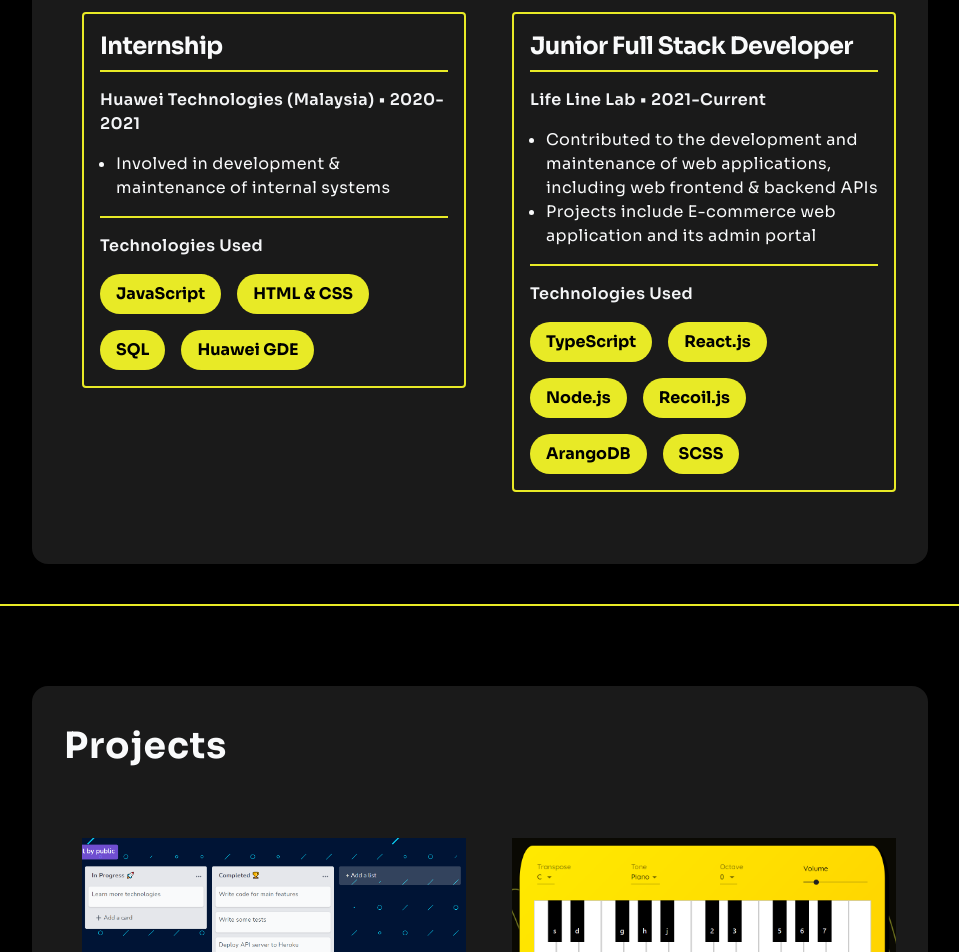
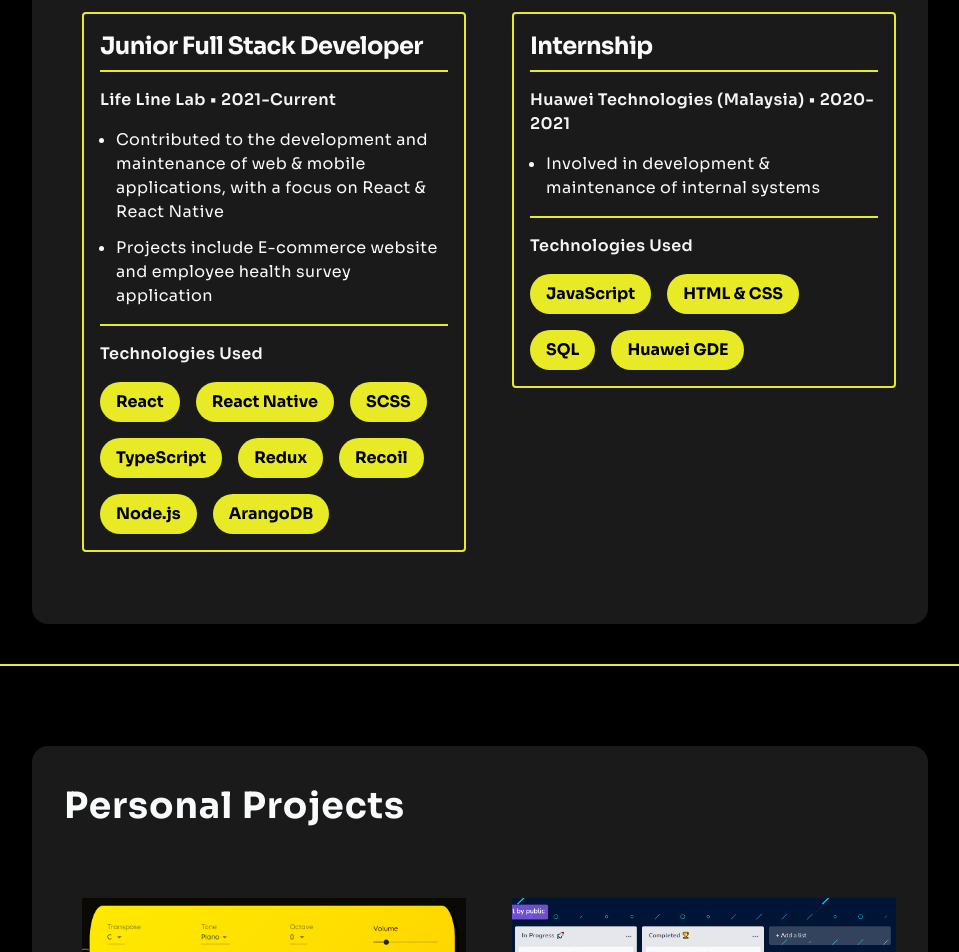
Before and after one commit to zhanlun/zhanlun.github.io, a React (Create React App) app: page /#experience in a window 1280 px wide. Shown: the part 1820-2772 px from the top of the page, without its empty margins (48-1007 px from the left). Built offline with nearby package versions, Linux system fonts and the light colour scheme.

Commit message:
Update data

```diff
--- a/src/data/experience.js
+++ b/src/data/experience.js
@@ -1,5 +1,17 @@
 module.exports = {
   experienceData: [
+    {
+      title: 'Junior Full Stack Developer',
+      subtitle: 'Life Line Lab • 2021-Current',
+      listItems: [
+        'Contributed to the development and maintenance of web & mobile applications, with a focus on React & React Native',
+        'Projects include E-commerce website and employee health survey application',
+      ],
+      bottomSubtitle: 'Technologies Used',
+      bottomListItems: [
+        'React', 'React Native', 'SCSS', 'TypeScript', 'Redux', 'Recoil', 'Node.js', 'ArangoDB',
+      ]
+    },
     {
       title: 'Internship',
       subtitle: 'Huawei Technologies (Malaysia) • 2020-2021',
@@ -22,17 +34,5 @@
     //     'Python', 'SQL',
     //   ]
     // },
-    {
-      title: 'Junior Full Stack Developer',
-      subtitle: 'Life Line Lab • 2021-Current',
-      listItems: [
-        'Contributed to the development and maintenance of web applications, including web frontend & backend APIs',
-        'Projects include E-commerce web application and its admin portal',
-      ],
-      bottomSubtitle: 'Technologies Used',
-      bottomListItems: [
-        'TypeScript', 'React.js', 'Node.js', 'Recoil.js', 'ArangoDB', 'SCSS'
-      ]
-    },
   ]
 }
--- a/src/data/navbarLinks.js
+++ b/src/data/navbarLinks.js
@@ -22,7 +22,7 @@
   },
   {
     id: 'projects',
-    title: 'Projects',
+    title: 'Personal Projects',
     component: ProjectsSection,
   },
   {
--- a/src/data/projects.js
+++ b/src/data/projects.js
@@ -1,5 +1,24 @@
 module.exports = {
   projectsData: [
+    {
+      img: './img/piano.png',
+      title: 'Piano App',
+      subtitle: 'A piano app with multiple features',
+      linkListItems: [
+        {
+          text: 'Demo',
+          url: 'https://zhanlun.github.io/piano'
+        },
+        {
+          text: 'Source Code',
+          url: 'https://github.com/zhanlun/piano'
+        },
+      ],
+      bottomSubtitle: 'Technologies Used',
+      bottomListItems: [
+        'React', 'Web Audio API', 'CSS'
+      ]
+    },
     {
       img: './img/task.png',
       title: 'Task Management App',
@@ -24,25 +43,6 @@
       ]
     },
     {
-      img: './img/piano.png',
-      title: 'Piano App',
-      subtitle: 'A piano app with multiple features',
-      linkListItems: [
-        {
-          text: 'Demo',
-          url: 'https://zhanlun.github.io/piano'
-        },
-        {
-          text: 'Source Code',
-          url: 'https://github.com/zhanlun/piano'
-        },
-      ],
-      bottomSubtitle: 'Technologies Used',
-      bottomListItems: [
-        'React', 'Web Audio API', 'CSS'
-      ]
-    },
-    {
       img: './img/portfolio.png',
       title: 'My Personal Website',
       subtitle: 'This website. Designed & developed by me',
@@ -57,28 +57,28 @@
         'React', 'Tailwind CSS',
       ]
     },
-    {
-      img: './img/library.png',
-      title: 'Library Management System',
-      subtitle: 'A demo project of library management system',
-      linkListItems: [
-        {
-          text: 'Demo',
-          url: 'https://zlun-library-management.netlify.app',
-        },
-        {
-          text: 'Source Code (Front-end)',
-          url: 'https://github.com/zhanlun/react-admin-library-management'
-        },
-        {
-          text: 'Source Code (Back-end)',
-          url: 'https://github.com/zhanlun/spring-demo-library-management'
-        },
-      ],
-      bottomSubtitle: 'Technologies Used',
-      bottomListItems: [
-        'Java', 'Spring Boot', 'React Admin',
-      ]
-    },
+    // {
+    //   img: './img/library.png',
+    //   title: 'Library Management System',
+    //   subtitle: 'A demo project of library management system',
+    //   linkListItems: [
+    //     {
+    //       text: 'Demo',
+    //       url: 'https://zlun-library-management.netlify.app',
+    //     },
+    //     {
+    //       text: 'Source Code (Front-end)',
+    //       url: 'https://github.com/zhanlun/react-admin-library-management'
+    //     },
+    //     {
+    //       text: 'Source Code (Back-end)',
+    //       url: 'https://github.com/zhanlun/spring-demo-library-management'
+    //     },
+    //   ],
+    //   bottomSubtitle: 'Technologies Used',
+    //   bottomListItems: [
+    //     'Java', 'Spring Boot', 'React Admin',
+    //   ]
+    // },
   ]
 }
--- a/src/data/skills.js
+++ b/src/data/skills.js
@@ -1,8 +1,9 @@
 module.exports = {
   skillsData: [
+    'React',
+    'React Native',
     'JavaScript',
     'TypeScript',
-    'React.js',
     'Node.js',
     'SCSS',
     'Python',
--- a/src/pageSections/AboutSection.js
+++ b/src/pageSections/AboutSection.js
@@ -13,8 +13,9 @@
         About
       </SectionTitle>
       <SectionContent>
-        <StyledParagraph>Hi, I'm Ng Zhan Lun. I'm a computer science graduate from Universiti Teknologi Malaysia.</StyledParagraph>
-        <StyledParagraph>My current career focus is software development, especially in web development. Currently, I love using various technologies such as React.js and Node.js to develop various applications.</StyledParagraph>
+        <StyledParagraph>Hi, I'm Ng Zhan Lun.</StyledParagraph>
+        <StyledParagraph>I'm a software developer with a focus in web development.</StyledParagraph>
+        <StyledParagraph>Currently, I love using various web technologies such as React to build applications.</StyledParagraph>
         <StyledParagraph>Some of my skills are as follows:</StyledParagraph>
         <ul className="flex flex-wrap gap-4 mt-4">
           {
--- a/src/pageSections/ExperienceSection.js
+++ b/src/pageSections/ExperienceSection.js
@@ -21,7 +21,7 @@
         <ul className="pl-4 my-2 tracking-wide">
           {
             experience.listItems.map(item => (
-              <li key={item} className="list-disc">{item}</li>
+              <li key={item} className="mb-3 list-disc">{item}</li>
             ))
           }
         </ul>
@@ -54,7 +54,7 @@
             default: 2,
             1200: 1,
           }}
-          className="flex -ml-7 w-auto"
+          className="flex w-auto -ml-7"
           columnClassName="my-masonry-grid_column">
           {
             experienceList
--- a/src/pageSections/ProjectsSection.js
+++ b/src/pageSections/ProjectsSection.js
@@ -14,26 +14,26 @@
   const projectList = projectsData.map((project, idx) => (
     <ProjectCard key={idx}>
       <div className="overflow-hidden">
-        <img src={project.img} alt={project.title} className="border-epicyellow-normal transform duration-300 hover:scale-105 h-44 w-full object-cover" />
+        <img src={project.img} alt={project.title} className="object-cover w-full duration-300 transform border-epicyellow-normal hover:scale-105 h-44" />
       </div>
       <div className="p-4">
         <div className="mb-2">
           <CardTitle>{project.title}</CardTitle>
-          <p className="text-gray-100 tracking-tight py-2 mt-2">
+          <p className="py-2 mt-2 tracking-tight text-gray-100">
             {project.subtitle}
           </p>
         </div>
         <div className="my-2">
-          <ul className="flex flex-wrap gap-x-6 pl-4 my-2 tracking-tight">
+          <ul className="flex flex-wrap pl-4 my-2 tracking-tight gap-x-6">
             {
               project.linkListItems.map((item, idx) => (
-                <li key={idx} className="list-none my-3 border px-2 py-1 rounded border-epicyellow-normal hover:bg-black">
+                <li key={idx} className="px-2 py-1 my-3 list-none border rounded border-epicyellow-normal hover:bg-black">
                   <a href={item.url}
                     target="_blank"
                     rel="noreferrer"
-                    className="flex w-max text-xs sm:text-base font-semibold hover:text-epicyellow-normal duration-200"
+                    className="flex text-xs font-semibold duration-200 w-max sm:text-base hover:text-epicyellow-normal"
                   >
-                    <ExternalLinkIcon className="w-4 h-4 mt-0 sm:mt-1 mr-1" />
+                    <ExternalLinkIcon className="w-4 h-4 mt-0 mr-1 sm:mt-1" />
                     {item.text}
                   </a>
                 </li>
@@ -63,7 +63,7 @@
   return (
     <SectionDiv id={id} setActiveSectionId={setActiveSectionId}>
       <SectionTitle colorClass="text-gray-50">
-        Projects
+        Personal Projects
       </SectionTitle>
       <SectionContent>
         <Masonry
@@ -71,7 +71,7 @@
             default: 2,
             1200: 1,
           }}
-          className="flex -ml-7 w-auto"
+          className="flex w-auto -ml-7"
           columnClassName="my-masonry-grid_column">
           {
             projectList
```
